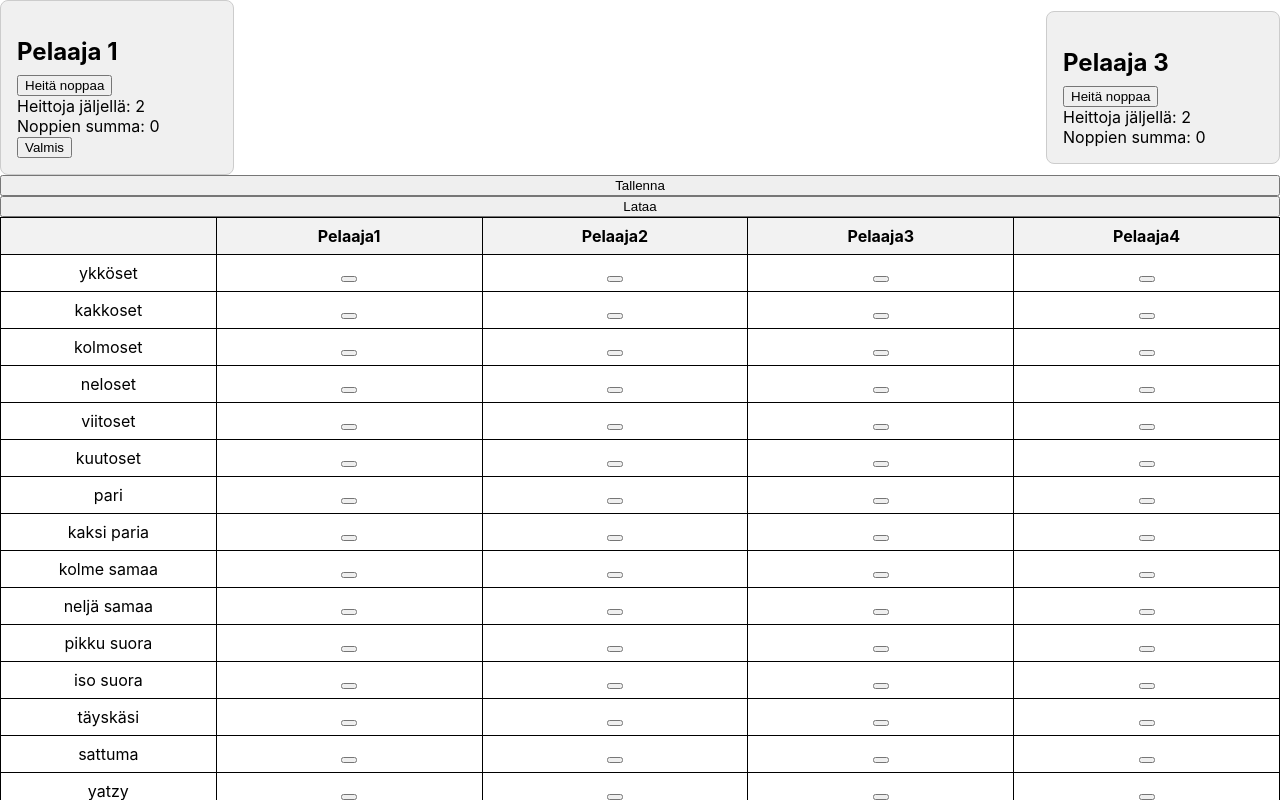
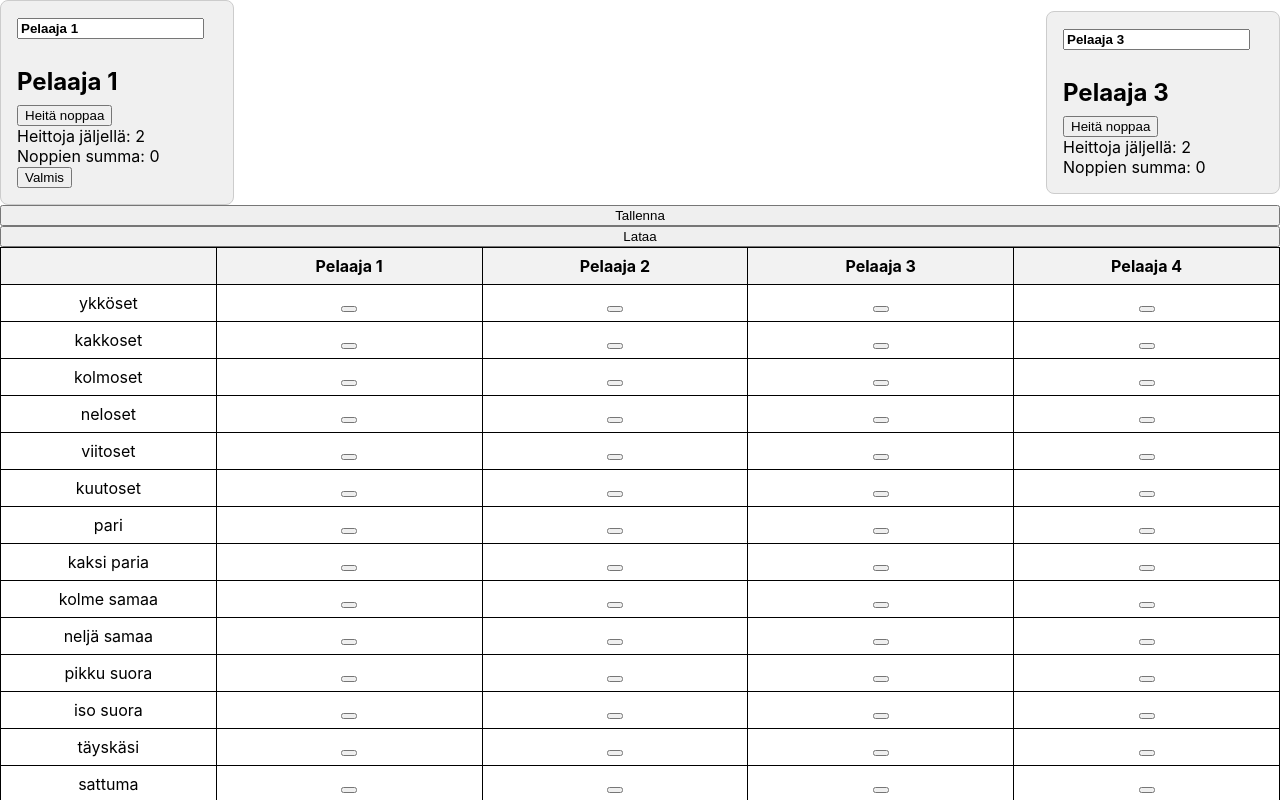
Before and after one commit to laurileppanen/Yatzy-peli, a React (Create React App) app: page / in a window 1280 px wide. Shown: the top 800 px of the page. Built offline with nearby package versions, Linux system fonts and the light colour scheme.

Commit message:
Highscores korjattu ja pelaajien input

```diff
--- a/src/Components/Player.js
+++ b/src/Components/Player.js
@@ -2,7 +2,14 @@ import React, { useRef } from 'react';
 import DiceRoller from './DiceRoller';
 import styles from '../Player.module.css';
 
-const Player = ({ playerNumber, onDiceSelected, isCurrentPlayer, onNextPlayer }) => {
+const Player = ({
+  playerNumber,
+  playerName,
+  onDiceSelected,
+  isCurrentPlayer,
+  onNextPlayer,
+  updatePlayerName,
+}) => {
   const diceRollerRef = useRef();
 
   const resetRerolls = () => {
@@ -11,9 +18,18 @@ const Player = ({ playerNumber, onDiceSelected, isCurrentPlayer, onNextPlayer })
     }
   };
 
+  const handleNameChange = (event) => {
+    updatePlayerName(playerNumber, event.target.value);
+  };
+
   return (
     <div className={styles.playerContainer}>
-      <h2 className={styles.playerName}>Pelaaja {playerNumber}</h2>
+      <input
+        className={styles.playerName}
+        value={playerName}
+        onChange={handleNameChange}
+      />
+      <h2 className={styles.playerName}>{playerName} </h2>
       <DiceRoller
         ref={diceRollerRef}
         onDiceSelected={(dice) => onDiceSelected(playerNumber, dice)}
--- a/src/Components/PlayerLayout.js
+++ b/src/Components/PlayerLayout.js
@@ -13,6 +13,13 @@ const PlayerLayout = ({ children }) => {
   });
 
   const [currentPlayer, setCurrentPlayer] = useState(1);
+
+  const [playerNames, setPlayerNames] = useState({
+    1: 'Pelaaja 1',
+    2: 'Pelaaja 2',
+    3: 'Pelaaja 3',
+    4: 'Pelaaja 4',
+  });
 
   const updateScore = (playerNumber, category) => {
     const selectedDice = selectedDicePerPlayer[playerNumber];
@@ -43,6 +50,13 @@ const PlayerLayout = ({ children }) => {
 
   const onNextPlayer = () => {
     setCurrentPlayer((prevPlayer) => (prevPlayer % 4) + 1);
+  };
+
+  const updatePlayerName = (playerNumber, newName) => {
+    setPlayerNames((prevPlayerNames) => ({
+      ...prevPlayerNames,
+      [playerNumber]: newName,
+    }));
   };
 
   const calculateCategoryScore = (category, dice) => {
@@ -151,12 +165,14 @@ const PlayerLayout = ({ children }) => {
     localStorage.setItem("yatzyScores", JSON.stringify(scores));
     localStorage.setItem("yatzyCurrentPlayer", currentPlayer);
     localStorage.setItem("yatzySelectedDice", JSON.stringify(selectedDicePerPlayer));
+    localStorage.setItem("yatzyPlayerNames", JSON.stringify(playerNames)); // Lisää tämä rivi
   };
 
   const loadGame = () => {
     const loadedScores = localStorage.getItem("yatzyScores");
     const loadedCurrentPlayer = localStorage.getItem("yatzyCurrentPlayer");
     const loadedSelectedDice = localStorage.getItem("yatzySelectedDice");
+    const loadedPlayerNames = localStorage.getItem("yatzyPlayerNames"); // Lisää tämä rivi
 
     if (loadedScores) {
       setScores(JSON.parse(loadedScores));
@@ -167,7 +183,11 @@ const PlayerLayout = ({ children }) => {
     if (loadedSelectedDice) {
       setSelectedDicePerPlayer(JSON.parse(loadedSelectedDice));
     }
+    if (loadedPlayerNames) {
+      setPlayerNames(JSON.parse(loadedPlayerNames));
+    }
   };
+
 
   return (
     <div className={styles.container}>
@@ -176,37 +196,45 @@ const PlayerLayout = ({ children }) => {
         <Player
           onDiceSelected={handleDiceSelected}
           playerNumber={1}
+          playerName={playerNames[1]}
           isCurrentPlayer={currentPlayer === 1}
           onNextPlayer={onNextPlayer}
+          updatePlayerName={updatePlayerName}
         />
         </div>
         <div className={`${styles.player} ${styles.player3}`}>
         <Player
           onDiceSelected={handleDiceSelected}
           playerNumber={3}
+          playerName={playerNames[3]}
           isCurrentPlayer={currentPlayer === 3}
           onNextPlayer={onNextPlayer}
+          updatePlayerName={updatePlayerName}
         />
         </div>
       </div>
       <button onClick={saveGame}>Tallenna</button>
       <button onClick={loadGame}>Lataa</button>
-      <ScoreTable scores={scores} updateScore={updateScore} />
+      <ScoreTable scores={scores} updateScore={updateScore} playerNames={playerNames} />
       <div className={styles.row}>
         <div className={`${styles.player} ${styles.player2}`}>
         <Player
           onDiceSelected={handleDiceSelected}
           playerNumber={2}
+          playerName={playerNames[2]}
           isCurrentPlayer={currentPlayer === 2}
           onNextPlayer={onNextPlayer}
+          updatePlayerName={updatePlayerName}
         />
         </div>
         <div className={`${styles.player} ${styles.player4}`}>
         <Player
           onDiceSelected={handleDiceSelected}
           playerNumber={4}
+          playerName={playerNames[4]}
           isCurrentPlayer={currentPlayer === 4}
           onNextPlayer={onNextPlayer}
+          updatePlayerName={updatePlayerName}
         />
         </div>
       </div>
--- a/src/Components/ScoreTable.js
+++ b/src/Components/ScoreTable.js
@@ -1,7 +1,7 @@
 import React from 'react';
 import styles from '../ScoreTable.module.css';
 
-const ScoreTable = ({ scores, updateScore }) => {
+const ScoreTable = ({ scores, updateScore, playerNames }) => {
   const categories = [
     'ykköset', 'kakkoset', 'kolmoset', 'neloset', 'viitoset', 'kuutoset', 'pari', 'kaksi paria', 'kolme samaa', 'neljä samaa', 'pikku suora', 'iso suora', 'täyskäsi', 'sattuma', 'yatzy'
   ];
@@ -30,10 +30,10 @@ const ScoreTable = ({ scores, updateScore }) => {
       <thead>
         <tr>
           <th></th>
-          <th>Pelaaja1</th>
-          <th>Pelaaja2</th>
-          <th>Pelaaja3</th>
-          <th>Pelaaja4</th>
+          <th>{playerNames[1]}</th>
+          <th>{playerNames[2]}</th>
+          <th>{playerNames[3]}</th>
+          <th>{playerNames[4]}</th>
         </tr>
       </thead>
       <tbody>
@@ -66,19 +66,19 @@ const ScoreTable = ({ scores, updateScore }) => {
           <td>Summa</td>
           <td>
   {calculateTotalScore(1)}
-            <button onClick={() => saveHighScore(1, 'Pelaaja1')}>Tallenna ennätys</button>
+  <button onClick={() => saveHighScore(1, playerNames[1])}>Tallenna ennätys</button>
 </td>
 <td>
   {calculateTotalScore(2)}
-            <button onClick={() => saveHighScore(2, 'Pelaaja2')}>Tallenna ennätys</button>
+  <button onClick={() => saveHighScore(2, playerNames[2])}>Tallenna ennätys</button>
 </td>
 <td>
   {calculateTotalScore(3)}
-            <button onClick={() => saveHighScore(3, 'Pelaaja3')}>Tallenna ennätys</button>
+  <button onClick={() => saveHighScore(3, playerNames[3])}>Tallenna ennätys</button>
 </td>
 <td>
   {calculateTotalScore(4)}
-            <button onClick={() => saveHighScore(4, 'Pelaaja4')}>Tallenna ennätys</button>
+  <button onClick={() => saveHighScore(4, playerNames[4])}>Tallenna ennätys</button>
 </td>
         </tr>
       </tbody>
```
Lines whose indentation alone changed are shown as unchanged.
